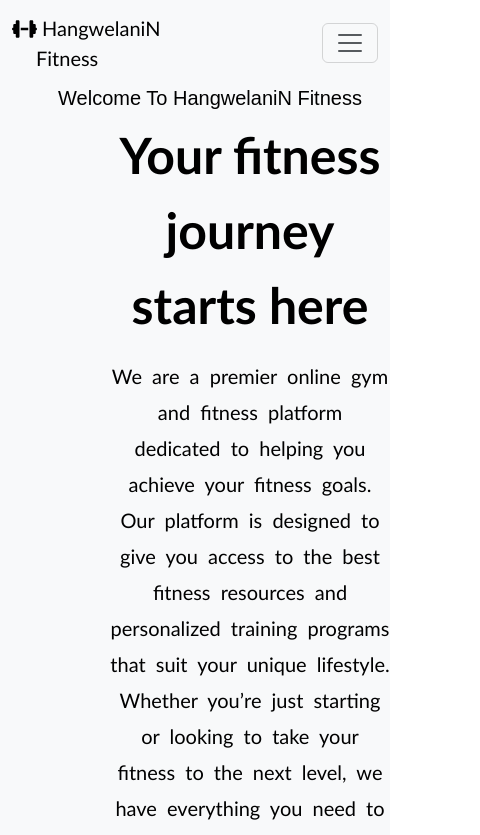
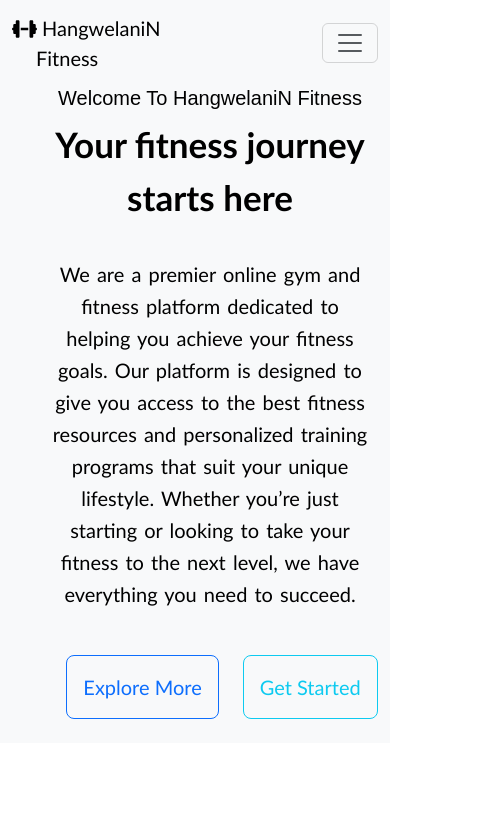
Before and after one commit to HangwelaniN/H.Fitness, a React (Create React App) app: page / in a window 390 px wide. Shown: the top 835 px of the page, 480 px wide, since content can reach past the window. Built offline with nearby package versions, Linux system fonts and the light colour scheme.

Commit message:
responsive homepage

```diff
--- a/src/App.css
+++ b/src/App.css
@@ -15,7 +15,6 @@ p{
   font-weight: 600;
   max-width: 650px;
   padding-left: 80px;
-
 }
 .box{
   max-width: 700px;
@@ -112,7 +111,6 @@ img{
   width: 200px;
   height: 200px;
   margin-left: 100px;
-
 }
 h4{
   text-align: center;
@@ -140,8 +138,6 @@ p3{
   padding: 20px;
   margin: 30px;
   box-shadow: 8px 8px 8px 8px rgb(196, 192, 192);
-
-
 }
 .parag{
   color:rgb(83,77,77);
@@ -167,3 +163,46 @@ list-style: none;
   text-decoration: underline;
   color: #0077ff;
 }
+@media (max-width: 600px) {
+  .box{
+    max-width: 700px;
+    word-spacing: 2px;
+    line-height: 30px;
+    padding: 20px;
+  }
+  p{
+    font-size: 35px;
+    font-weight: 600;
+    max-width: 650px;
+    padding: 0 20px 0 20px ;
+  }
+  .serv{
+    text-align: center;
+    font-size: 30px;
+    padding: 30px 0 20px;
+  }
+  .pics{
+    width: 200px;
+    height: 200px;
+    margin-left: 50px;
+  }
+  img{
+    width: 350px;
+    height: 400px;
+    border-radius: 10px;
+    object-fit: cover;
+    padding-left: 20px;
+    margin-top: 50px;
+    box-shadow: 5px 5px 8px rgb(196, 192, 192);
+    margin-right:20px ;
+  }
+  .para{
+    border: 2px solid rgb(77,77,77);
+    width: 350px;
+    border-radius: 5px;
+    padding: 20px;
+    margin: 30px;
+    box-shadow: 8px 8px 8px 8px rgb(196, 192, 192);
+  }
+
+}
--- a/src/App.js
+++ b/src/App.js
@@ -57,9 +57,7 @@ function Section({ children }) {
       </Navbar>
 
       <Section >
-
         <h6 className="fs-5">Welcome To HangwelaniN Fitness</h6>
-
         <p>Your fitness journey starts here</p>
         <div className='box'>
         <p1>
@@ -131,7 +129,7 @@ function Section({ children }) {
       <Row>
         <Col >
         <div className="pic">
-        <img src={require('./imgs/pic11.jpg')} alt='Group classes' className='pics' />
+        <img src={require('./imgs/pic11.jpg')} alt='Group workout' className='pics' />
         <h4>User Registration</h4>
         <p3>Our user registration process is simple and efficient,
             allowing you to quickly create an account and get started
```
